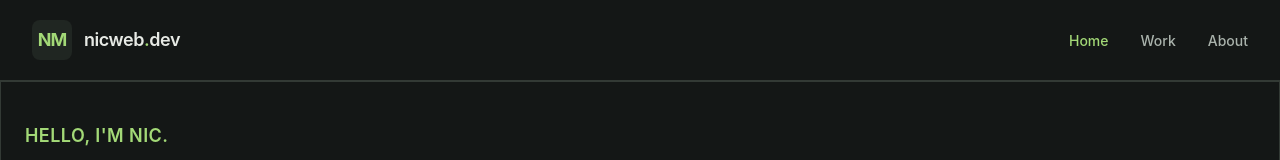
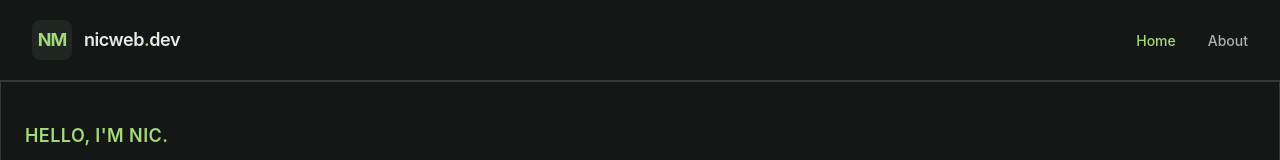
Before and after one commit to NicMortelliti/portfolio, an Astro site: page / in a window 1280 px wide. Shown: the top 160 px of the page. Built offline with nearby package versions, Linux system fonts and the light colour scheme; Astro itself is replaced by a stand-in of ours.

Commit message:
remove work page link for now

```diff
--- a/src/components/SiteHeader.astro
+++ b/src/components/SiteHeader.astro
@@ -4,7 +4,6 @@ const currentPath = Astro.url.pathname;
 
 const navigation = [
   { label: "Home", href: "/" },
-  { label: "Work", href: "/work/" },
   { label: "About", href: "/about/" },
 ];
 ---
```
